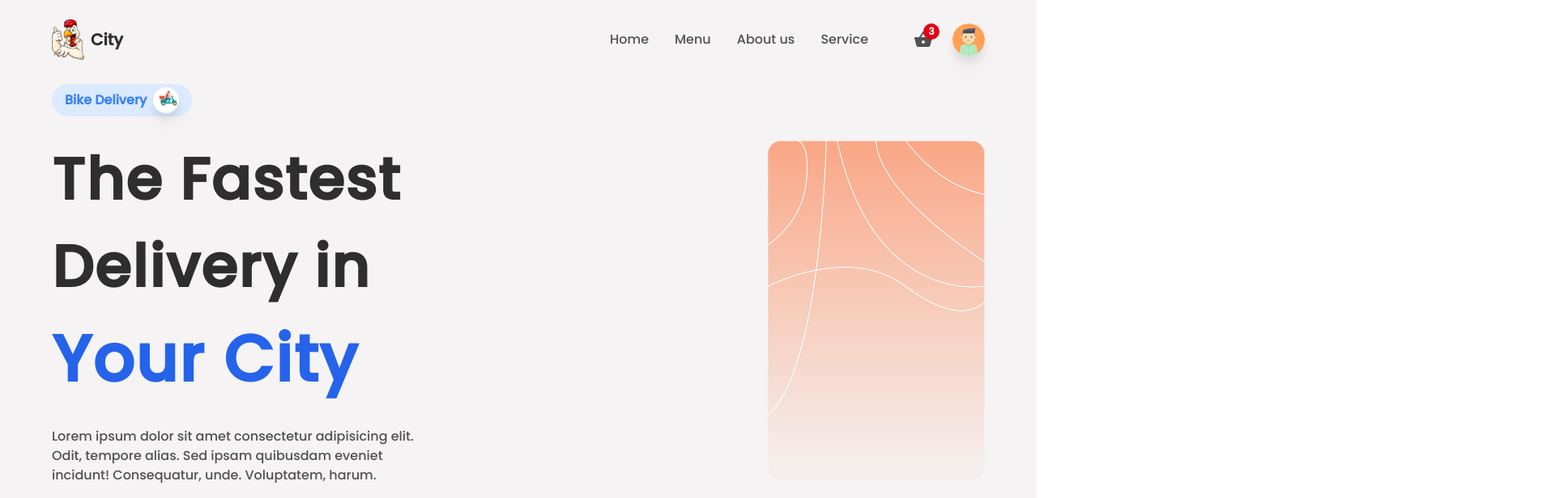
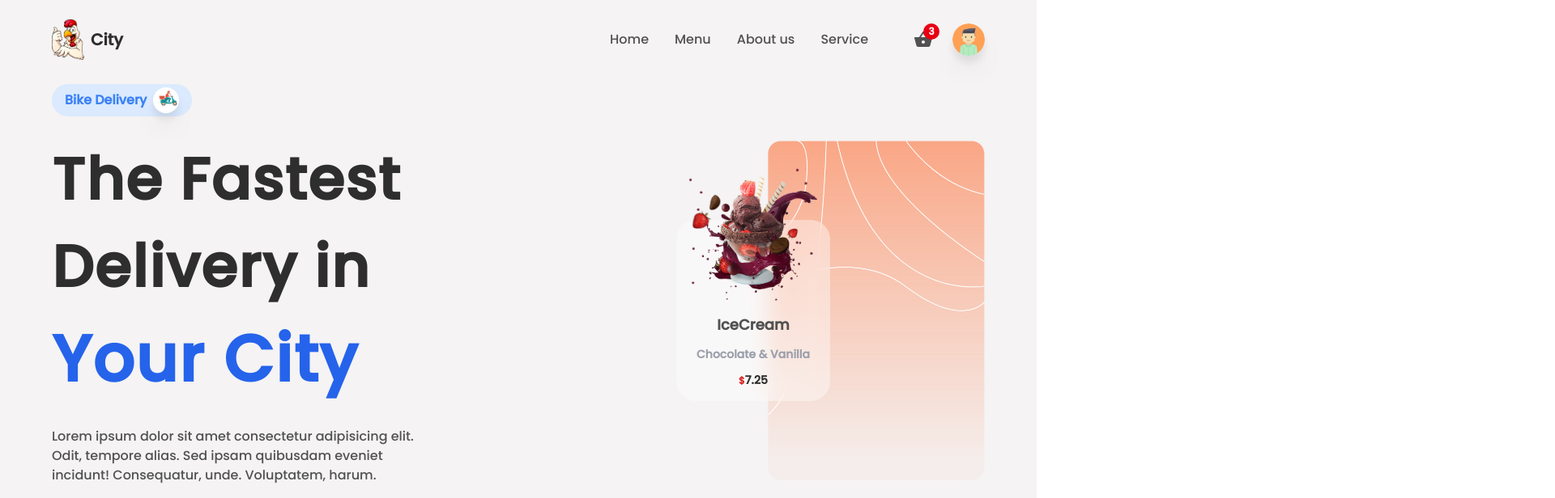
Before and after one commit to AkashRoy5680/food-delivery-app, a React (Create React App) app: page / in a window 1280 px wide. Shown: the top 616 px of the page at 81% size, 1920 px wide, since content can reach past the window. Built offline with nearby package versions, Linux system fonts and the light colour scheme.

Commit message:
one item added in UI

```diff
--- a/src/components/HomeContainer.js
+++ b/src/components/HomeContainer.js
@@ -1,6 +1,7 @@
 import React from 'react';
 import bike from "./img/delivery.png"
 import HeroBg from "./img/heroBg.png"
+import I1 from "./img/i1.png"
 
 const HomeContainer = () => {
     return (
@@ -20,9 +21,18 @@
 
                 <button type='button' className='bg-gradient-to-br from-blue-400 to-blue-500 w-full md:w-auto px-4 py-2 rounded-lg hover:shadow-lg transition-all ease-in-out duration-100'>order Now</button>
            </div>
-           <div className='py-2 flex-1 flex items-center'>
-                <img className='ml-auto h-420 w-full lg:w-auto lg:h-650' src={HeroBg} alt="" />
-                <div className='w-full h-full absolute flex items-center justify-center'></div>
+           <div className='py-2 flex-1 flex items-center relative'>
+                <img className='ml-auto h-420 w-full lg:w-auto lg:h-650 ' src={HeroBg} alt="" />
+                <div className='w-full h-full absolute top-0 left-0 flex items-center justify-center px-32 py-4'>
+                    <div className='w-190 p-4 bg-cardOverlay backdrop-blur-md rounded-3xl flex flex-col items-center justify-center '>
+                        <img className='w-40 -mt-20' src={I1} alt="" />
+                        <p className='text-lg font-semibold text-textColor mt-4'>IceCream</p>
+                        <p className='text-sm font-semibold text-lighttextGray my-3'>Chocolate & Vanilla</p>
+                        <p className="text-sm font-semibold text-headingColor">
+                  <span className="text-xs text-red-600">$</span>7.25
+                </p>
+                    </div>
+                </div>
            </div>
         </section>
     );
--- a/tailwind.config.js
+++ b/tailwind.config.js
@@ -50,7 +50,9 @@
         headingColor:"#2e2e2e",
         textColor:"#515151",
         cartNumBg:"#e80013",
-        primary:"#f5f3f3"
+        primary:"#f5f3f3",
+        cardOverlay: "rgba(256,256,256,0.4)",
+        lighttextGray: "#9ca0ab",
       }
     },
   },
```
